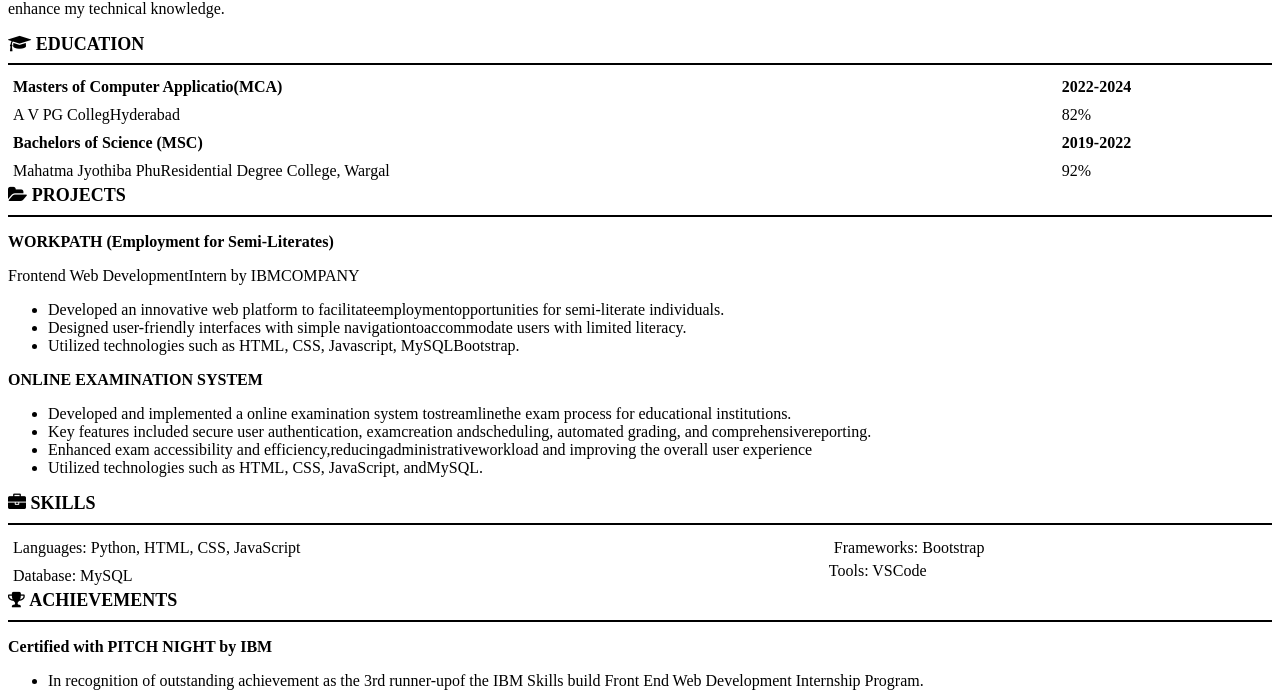
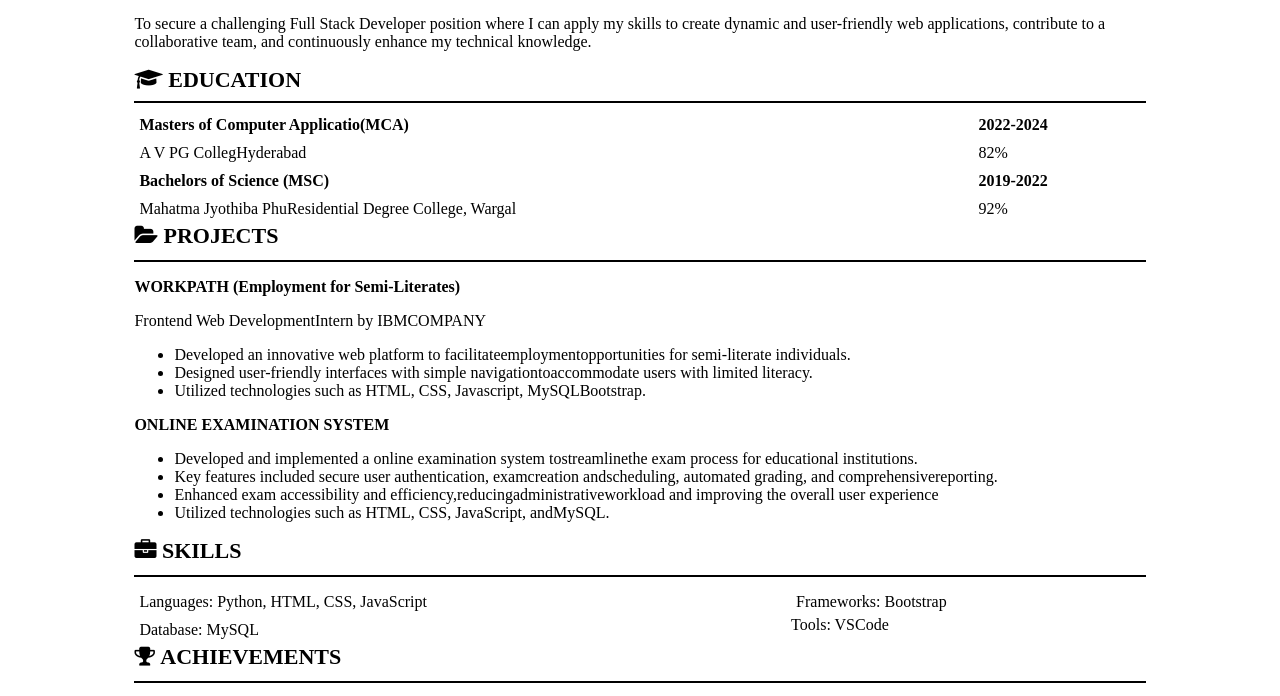
Before and after one commit to LIKHITHAKATLA/domresumefully, a plain HTML site: page index.html in a window 1280 px wide. Shown: the part 183-879 px from the top of the page. Drawn offline with Linux system fonts and the light colour scheme.

Commit message:
Add files via upload

```diff
--- a/index.html
+++ b/index.html
@@ -13,19 +13,23 @@
 </head>
 <body>
     <script>
+
+var container = document.createElement('div');
+container.className = "resumeborder"
+container.style.width = '80%';
+container.style.margin = '0px auto';
+container.style.padding = '20px';
+document.body.append(container)
+
         var resumee = document.createElement("h1")
         resumee.className = "heading"
         resumee.innerHTML = 'KATLA LIKHITHA'
-        document.body.append(resumee)
-
+        container.append(resumee)
         console.log(resumee)
-
-
-
 
         var head = document.createElement("header");
         head.innerHTML = '<div class="divcon"><i class="fa fa-envelope"></i><a href="mailto:likhithakatla1002@gmail.com">likhithakatla1002@gmail.com</a></div><div class="divcon"><i class="fa fa-phone"></i> 9381297504</div><div class="divcon"><i class="fa fa-map-marker"></i> Siriclla</div><div class="divcon"><i class="fa fa-linkedin-square"></i><a href="https://www.linkedin.com/in/katla-likhitha-675b2022b/" target="_blank">linkedin.com/in/katla-likhitha-675b2022b</a></div>';
-        document.body.append(head)
+        container.append(head)
 
         console.log(head)
 
@@ -44,60 +48,60 @@
 
         var profile = document.createElement("div")
         profile.innerHTML = '<div class="subheadings"><i class="fa fa-address-card"></i> PROFILE</div><hr><p class="font">To secure a challenging Full Stack Developer position where I can apply my skills to create dynamic and user-friendly web applications, contribute to a collaborative team, and continuously enhance my technical knowledge.</p>'
-        document.body.append(profile)
+        container.append(profile)
 
         var education = document.createElement("div")
         education.innerHTML = '<div class="subheadings"><i class="fa fa-graduation-cap"></i> EDUCATION</div><hr>'
-        document.body.append(education)
+        container.append(education)
         console.log(education)
 
         var edu = document.createElement("div")
         edu.className = "table"
         edu.innerHTML = '<div class="row"><div class="cell details">Masters of Computer Applicatio(MCA)</div><div class="cell details">2022-2024</div></div><div class="row"><div class="cell subdetails font">A V PG CollegHyderabad</div><div class="cell subdetails font">82%</div></div><div class="row"><div class="cell details">Bachelors of Science (MSC)</div><div class="cell details">2019-2022</div></div><div class="row"><div class="cell subdetails font">Mahatma Jyothiba PhuResidential Degree College, Wargal</div><div class="cell subdetails font">92%</div></div>'
-        document.body.append(edu)
+        container.append(edu)
         console.log(edu)
 
         var projec = document.createElement("div")
         projec.className = "subheadings"
         projec.innerHTML = '<i class="fa fa-folder-open"></i>&nbsp;PROJECTS</div><hr>'
-    document.body.append(projec)
+        container.append(projec)
     console.log(projec)
 
     var projectdesc = document.createElement('div')
     projectdesc.innerHTML = '<p class="details">WORKPATH (Employment for Semi-Literates)</p><p class="subdetails font">Frontend Web DevelopmentIntern by IBMCOMPANY</p><ul type="disc"><li>Developed an innovative web platform to facilitateemploymentopportunities for semi-literate individuals.</li><li>Designed user-friendly interfaces with simple navigationtoaccommodate users with limited literacy.</li><li>Utilized technologies such as HTML, CSS, Javascript, MySQLBootstrap.</li></ul><p class="details">ONLINE EXAMINATION SYSTEM</p><ul type="disc"><li>Developed and implemented a online examination system tostreamlinethe exam process for educational institutions.</li><li>Key features included secure user authentication, examcreation andscheduling, automated grading, and comprehensivereporting.</li><li>Enhanced exam accessibility and efficiency,reducingadministrativeworkload and improving the overall user experience</li><li>Utilized technologies such as HTML, CSS, JavaScript, andMySQL.</li></ul>'
-    document.body.append(projectdesc)
+    container.append(projectdesc)
 
     var skills = document.createElement('div')
     skills.className = 'subheadings'
     skills.innerHTML = '<i class="fa fa-briefcase"></i> SKILLS<hr>'
-    document.body.append(skills)
+    container.append(skills)
 
     var skilldesc = document.createElement('div')
     skilldesc.className = 'table'
     skilldesc.innerHTML = '<div class="row"><div class="cell ">Languages: Python, HTML, CSS, JavaScript</div><div class="cell ">Frameworks: Bootstrap</div></div><div class="row"><div class="cell ">Database: MySQL</div><div class="cell ">Tools: VSCode</div></div>'
-    document.body.append(skilldesc)
+    container.append(skilldesc)
 
 
     var achievement = document.createElement("div")
     achievement.className = "subheadings"
     achievement.innerHTML = '<i class="fa fa-trophy"></i>&nbsp;ACHIEVEMENTS</div><hr>'
-    document.body.append(achievement)
+    container.append(achievement)
     console.log(achievement)
 
     var achivedesc = document.createElement("div")
     achivedesc.innerHTML = '<p class="details">Certified with PITCH NIGHT by IBM</p><ul type="disc"><li>In recognition of outstanding achievement as the 3rd runner-upof the IBM Skills build Front End Web Development Internship Program.</li></ul>'
-    document.body.append(achivedesc)
+    container.append(achivedesc)
 
 
     var declare = document.createElement("div")
     declare.className = "subheadings"
     declare.innerHTML = '<i class="fa fa-pencil"></i>&nbsp;DECLARATION</div><hr>'
-    document.body.append(declare)
+    container.append(declare)
     console.log(declare)
 
     var declaredesc = document.createElement("div")
     declaredesc.innerHTML = '<p>I hereby declare that all the information provided in this resume is true and correct to the best of my knowledge andbelief.I understand that any willful misstatement herein described may lead to my disqualification or dismissal if employed.</p><p class="right details">Katla Likhitha</p>'
-    document.body.append(declaredesc)
+    container.append(declaredesc)
 
 
 
@@ -246,27 +250,27 @@
 
 
    var subheading = document.getElementsByClassName("subheadings")[0];
-   subheading.style.fontSize="18px"
+   subheading.style.fontSize="22px"
    subheading.style.fontWeight = "bold"
 
    var subheading1 = document.getElementsByClassName("subheadings")[1];
-   subheading1.style.fontSize="18px"
+   subheading1.style.fontSize="22px"
    subheading1.style.fontWeight = "bold"
 
    var subheading2 = document.getElementsByClassName("subheadings")[2];
-   subheading2.style.fontSize="18px"
+   subheading2.style.fontSize="22px"
    subheading2.style.fontWeight = "bold"
 
    var subheading3 = document.getElementsByClassName("subheadings")[3];
-   subheading3.style.fontSize="18px"
+   subheading3.style.fontSize="22px"
    subheading3.style.fontWeight = "bold"
 
    var subheading4 = document.getElementsByClassName("subheadings")[4];
-   subheading4.style.fontSize="18px"
+   subheading4.style.fontSize="22px"
    subheading4.style.fontWeight = "bold"
 
    var subheading5 = document.getElementsByClassName("subheadings")[5];
-   subheading5.style.fontSize="18px"
+   subheading5.style.fontSize="22px"
    subheading5.style.fontWeight = "bold"
 
    var subdetail = document.getElementsByClassName("subdetails")[0];
```
